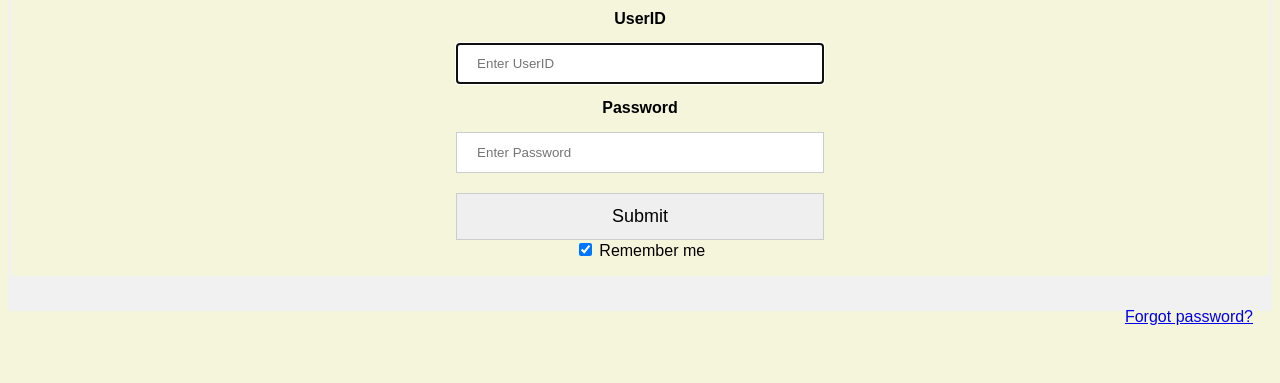
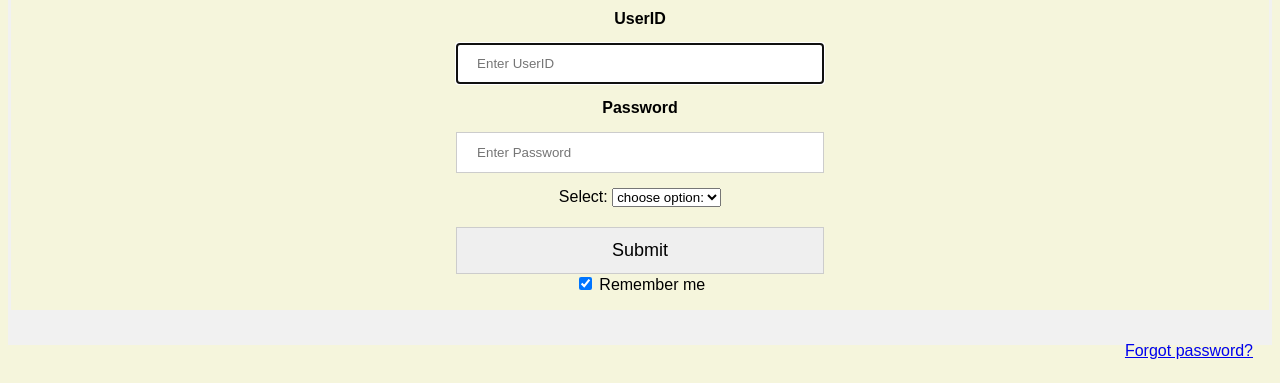
Before and after one commit to srhr17/Project-Scoot, a plain HTML site: page login.html in a window 1280 px wide. Shown: the part 417-800 px from the top of the page. Drawn offline with Linux system fonts and the light colour scheme.

Commit message:
Update login.html

```diff
--- a/login.html
+++ b/login.html
@@ -22,12 +22,22 @@
 
     <label for="passid"><b>Password</b></label>
     <input type="password" placeholder="Enter Password" name="passid" required>
+	<label for="select">Select:</label>
+  <select name="select" id="select">
+  <option selected="" value="Default">choose option:</option>
+    <option value="admin">Admin</option>
+    <option value="student">Student</option>
+    <option value="faculty">Faculty</option>
+  </select>
     <center>
     <label><input type="submit" name="submit" value="Submit" /></label>
     </center>
-    <label>
+
+		<div>
+	<label>
       <input type="checkbox" checked="checked" name="remember"> Remember me
     </label>
+	</div>
   </div>
 
   <div class="container" style="background-color:#f1f1f1">
```
